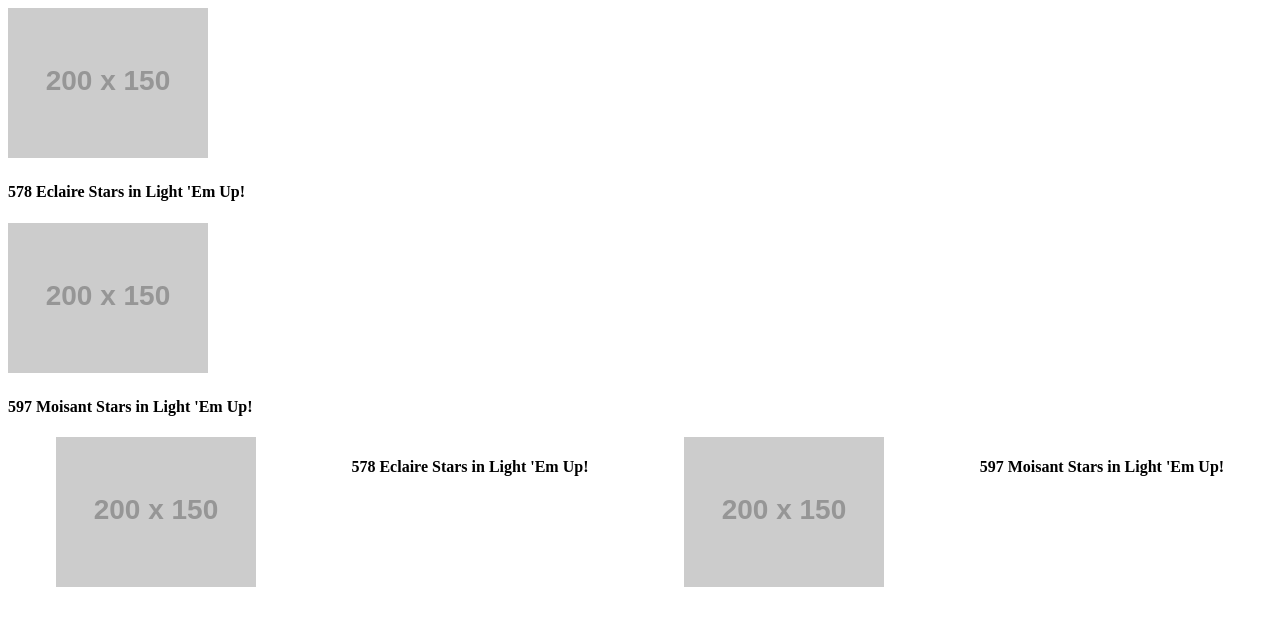
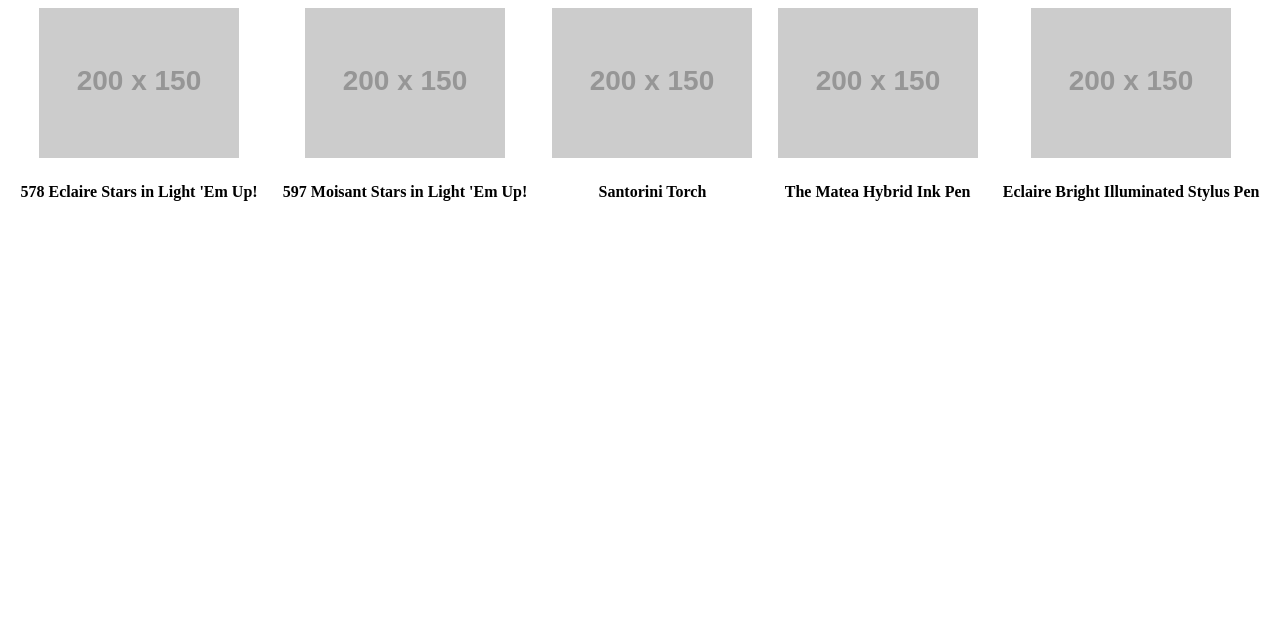
Before and after one commit to thines92/hub-videos, a plain HTML site: page product-videos/index.html in a window 1280 px wide. Drawn offline with nearby package versions, Linux system fonts and the light colour scheme; placeholder pictures from the web are drawn by us.

Commit message:
added functionality for dynamic adding of videos

```diff
--- a/product-videos/index.html
+++ b/product-videos/index.html
@@ -15,52 +15,7 @@
     <!-- The <iframe> (and video player) will replace this <div> tag. -->
     <div id="player"></div>
 
-    <div id="video-list">
-      <!-- <div class="video" data-videoId="lT40mWd_-7U">
-        <div class="video-img">
-          <img src="https://via.placeholder.com/300x300" alt="">
-        </div>
-        <div class="video-name">
-          <h4>578 Eclaire Stars in Light 'Em Up!</h4>
-        </div>
-      </div>
-
-      <div class="video" data-videoId='mxPIAABeccw'>
-        <div class="video-img">
-          <img src="https://via.placeholder.com/300x300" alt="">
-        </div>
-        <div class="video-name">
-          <h4>597 Moisant Stars in Light 'Em Up!</h4>
-        </div>
-      </div>
-
-      <div class="video" data-videoId='q_EMZjBgx7s'>
-        <div class="video-img">
-          <img src="https://via.placeholder.com/300x300" alt="">
-        </div>
-        <div class="video-name">
-          <h4>Santorini Torch</h4>
-        </div>
-      </div>
-
-      <div class="video" data-videoId='IdwH57G6SoE'>
-        <div class="video-img">
-          <img src="https://via.placeholder.com/300x300" alt="">
-        </div>
-        <div class="video-name">
-          <h4>The Matea Hybrid Ink Pen</h4>
-        </div>
-      </div>
-
-      <div class="video" data-videoId='jk4jSYcGkC4'>
-        <div class="video-img">
-          <img src="https://via.placeholder.com/300x300" alt="">
-        </div>
-        <div class="video-name">
-          <h4>Eclaire Bright Illuminated Stylus Pen</h4>
-        </div>
-      </div> -->
-    </div>
+    <div id="video-list"></div>
 
     <script>
       // This code loads the IFrame Player API code asynchronously.
@@ -76,7 +31,7 @@
       function onYouTubeIframeAPIReady() {
         player = new YT.Player('player', {
           height: '390',
-          width: '100%',
+          width: '80%',
           videoId: 'OhEnIp6beYI',
           events: {}
         });
@@ -92,19 +47,32 @@
           name: "597 Moisant Stars in Light 'Em Up!",
           id: 'mxPIAABeccw',
           img: "https://via.placeholder.com/200x150"
+        },{
+          name: "Santorini Torch",
+          id: 'q_EMZjBgx7s',
+          img: "https://via.placeholder.com/200x150"
+        },{
+          name: "The Matea Hybrid Ink Pen",
+          id: 'IdwH57G6SoE',
+          img: "https://via.placeholder.com/200x150"
+        },{
+          name: "Eclaire Bright Illuminated Stylus Pen",
+          id: 'jk4jSYcGkC4',
+          img: "https://via.placeholder.com/200x150"
         }
       ]
 
       function createVideoMarkup() {
-        $("#video-list").add("div").addClass("video").data('videoId', Videos[i].id)
-        $(".video").add("div").addClass('video-img');
-        $(".video-img").append("<img src=" + Videos[i].img + ">");
-        $(".video").add("div").addClass("video-name");
-        $(".video-name").append('<h4>' + Videos[i].name + '</h4>');
+        var videoWrapper = $("<div class='video' data-videoId=" + Videos[i].id + "></div>")
+        var videoImg = $("<div class='video-img'> <img src=" + Videos[i].img + "> </div>");
+        var videoName = $("<div class='video-name'> <h4>" + Videos[i].name + "</h4> </div>")
+        $(videoWrapper).append(videoImg);
+        $(videoWrapper).append(videoName);
+        $("#video-list").append(videoWrapper);
       }
 
       function addVideos() {
-        for(i=0;i < Videos.length; i++) {
+        for(i=0; i < Videos.length; i++) {
           createVideoMarkup();
         }
       }
```
